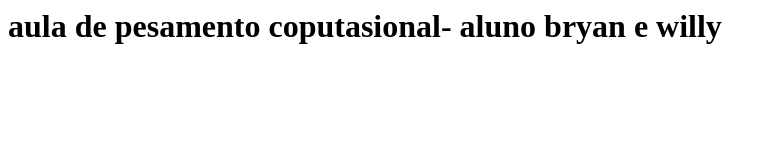
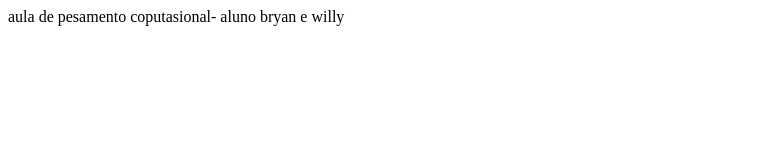
Before and after one commit to bryanwiliam/aula2806, a plain HTML site: page index.html in a window 1280 px wide. Shown: the whole page, without its empty margins (0-775 px from the left). Drawn offline with Linux system fonts and the light colour scheme.

Commit message:
Update index.html

```diff
--- a/index.html
+++ b/index.html
@@ -1,3 +1,3 @@
 <html>
-<h1> aula de pesamento coputasional- aluno bryan e willy <h1>
+</h1> aula de pesamento coputasional- aluno bryan e willy </h1>
 </html>
```
